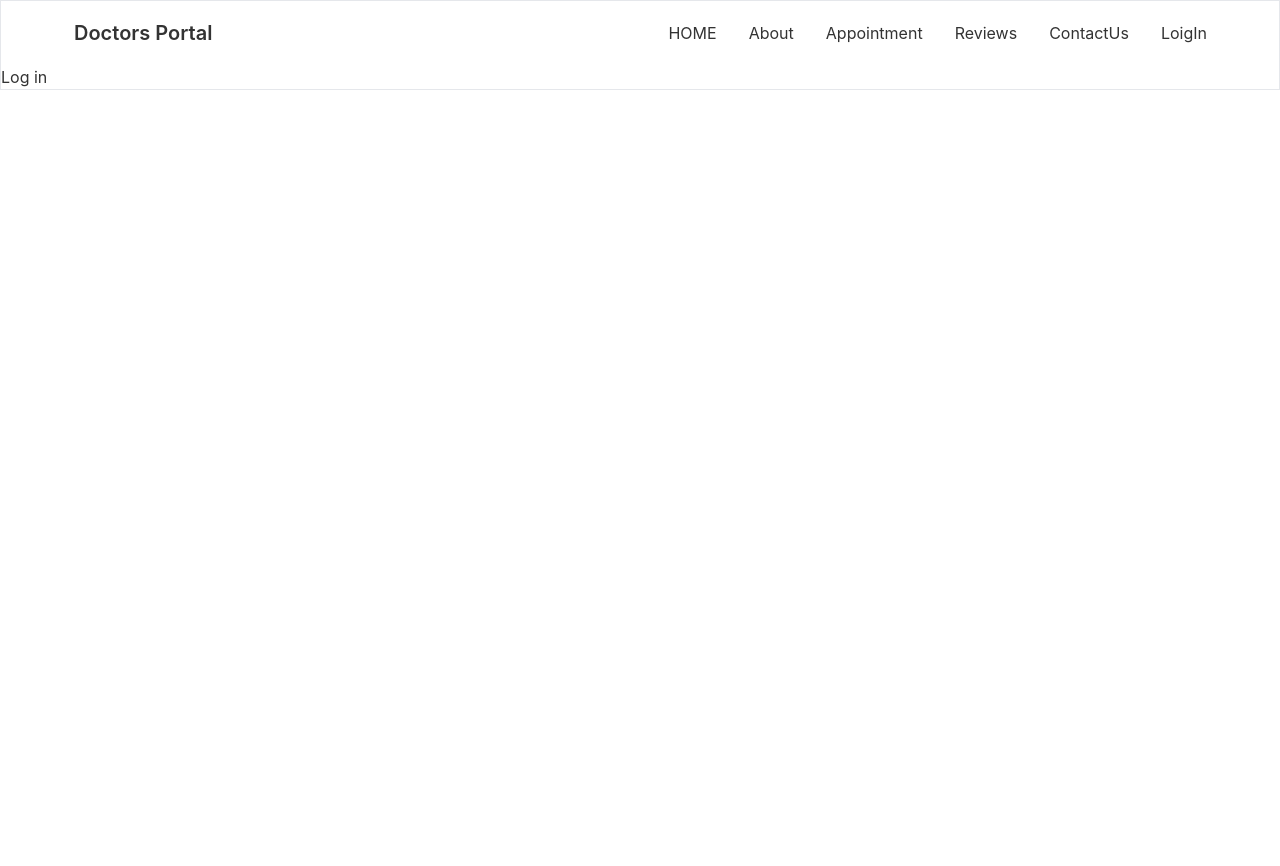
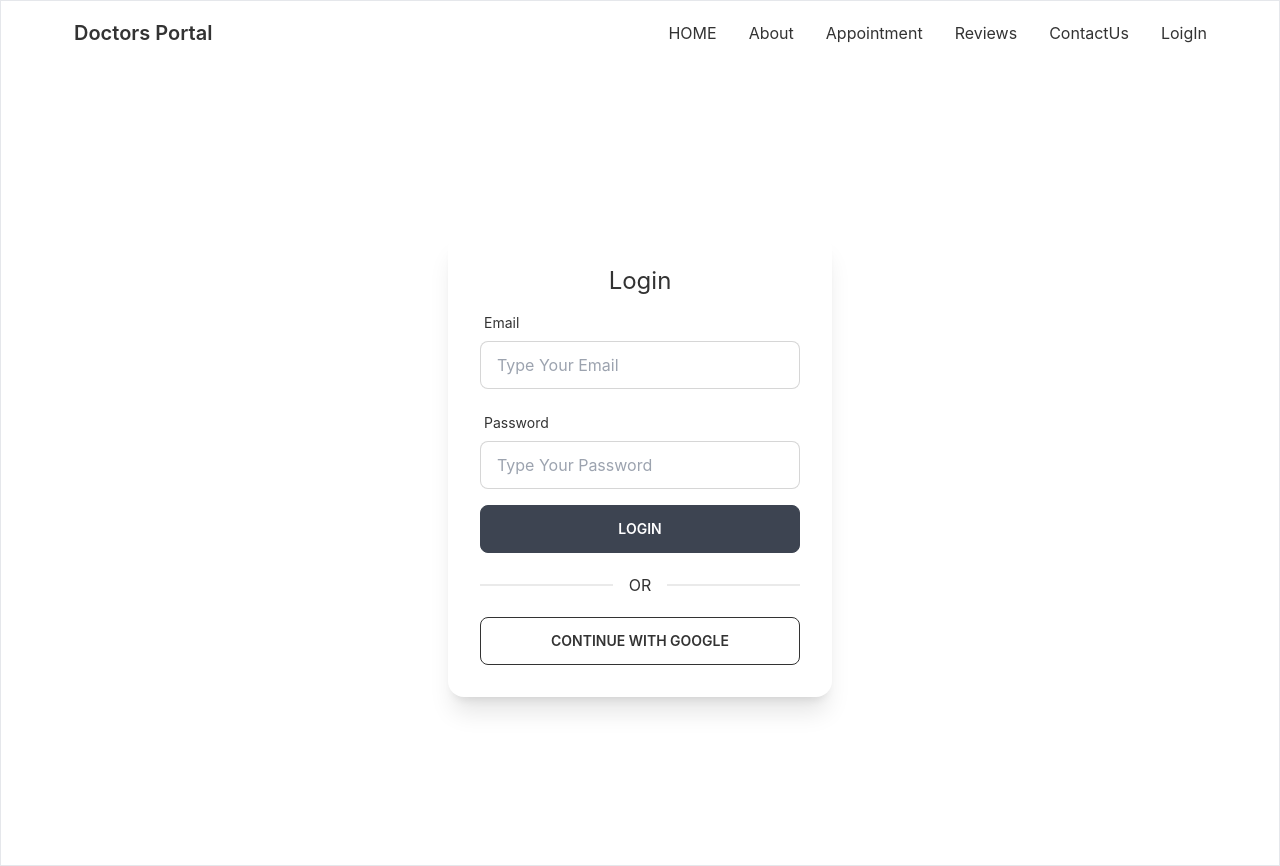
Before and after one commit to MD-MAHBUBUR-RAHMAN/doctor-portal, a React (Create React App) app: page /login in a window 1280 px wide. Before the commit the page ends 800 px from the top, so only its background shows below. Built offline with nearby package versions, Linux system fonts and the light colour scheme; no server answers.

Commit message:
react hook form install and login form create in login component

```diff
--- a/package.json
+++ b/package.json
@@ -13,6 +13,7 @@
     "react-day-picker": "^8.0.4",
     "react-dom": "^18.1.0",
     "react-firebase-hooks": "^5.0.3",
+    "react-hook-form": "^7.31.1",
     "react-router-dom": "^6.3.0",
     "react-scripts": "5.0.1",
     "web-vitals": "^2.1.4"
--- a/src/Page/Login/Login.js
+++ b/src/Page/Login/Login.js
@@ -1,9 +1,105 @@
 import React from "react";
+import { useSignInWithGoogle } from "react-firebase-hooks/auth";
+import auth from "../../firebase.init";
+import { useForm } from "react-hook-form";
 
 const Login = () => {
+  const [signInWithGoogle, user, loading, error] = useSignInWithGoogle(auth);
+  const {
+    register,
+    formState: { errors },
+    handleSubmit,
+  } = useForm();
+  if (user) {
+    console.log(user);
+  }
+
+  const onSubmit = (data) => console.log(data);
   return (
-    <div>
-      <h3>Log in</h3>
+    <div className="h-screen flex justify-center items-center">
+      <div className="card w-96 bg-base-100 shadow-xl">
+        <div className="card-body">
+          <h2 className="text-center text-bold text-2xl">Login</h2>
+          <form onSubmit={handleSubmit(onSubmit)}>
+            <div class="form-control w-full max-w-xs">
+              <label class="label">
+                <span class="label-text">Email</span>
+              </label>
+              <input
+                {...register("email", {
+                  required: {
+                    value: true,
+                    message: "email is requied",
+                  },
+                  pattern: {
+                    value: /[a-z0-9]+@[a-z]+\.[a-z]{2,3}/,
+                    message: "Inpput your valied Email",
+                  },
+                })}
+                type="email"
+                placeholder="Type Your Email"
+                class="input input-bordered w-full max-w-xs"
+              />
+              <label class="label">
+                {errors.email?.type === "required" && (
+                  <span class="label-text-alt text-red-500">
+                    {errors.email.message}
+                  </span>
+                )}
+                {errors.email?.type === "pattern" && (
+                  <span class="label-text-alt text-red-500">
+                    {errors.email.message}
+                  </span>
+                )}
+              </label>
+            </div>
+            <div class="form-control w-full max-w-xs">
+              <label class="label">
+                <span class="label-text">Password</span>
+              </label>
+              <input
+                {...register("password", {
+                  required: {
+                    value: true,
+                    message: "Password is requied",
+                  },
+                  minLength: {
+                    value: 6,
+                    message: "Must be six Character or longer",
+                  },
+                })}
+                type="password"
+                placeholder="Type Your Password"
+                class="input input-bordered w-full max-w-xs"
+              />
+              <label class="label">
+                {errors.password?.type === "required" && (
+                  <span class="label-text-alt text-red-500">
+                    {errors.password.message}
+                  </span>
+                )}
+                {errors.password?.type === "minLength" && (
+                  <span class="label-text-alt text-red-500">
+                    {errors.password.message}
+                  </span>
+                )}
+              </label>
+            </div>
+            <input
+              className="btn w-full max-w-xs text-white"
+              type="submit"
+              value="Login"
+            />
+          </form>
+          <div className="divider">OR</div>
+          <button
+            onClick={() => signInWithGoogle()}
+            className="btn btn-outline"
+          >
+            Continue With Google
+          </button>
+        </div>
+      </div>
     </div>
   );
 };
--- a/src/Page/Shared/Footer.js
+++ b/src/Page/Shared/Footer.js
@@ -11,7 +11,13 @@ const Footer = () => {
         backgroundSize: "cover",
       }}
     >
-      <footer className="footer p-12">
+      <footer
+        // style={{
+        //   backgroundImage: `url(${footer})`,
+        //   backgroundSize: "cover",
+        // }}
+        className="footer p-12"
+      >
         <div>
           <span className="footer-title">Services</span>
           <Link to="" className="link link-hover">
--- a/src/firebase.init.js
+++ b/src/firebase.init.js
@@ -4,7 +4,7 @@ import { getAuth } from "firebase/auth";
 // TODO: Add SDKs for Firebase products that you want to use
 // https://firebase.google.com/docs/web/setup#available-libraries
 
-// Your web app's Firebase configuration
+///// Your web app's Firebase configuration
 const firebaseConfig = {
   apiKey: process.env.REACT_APP_API_KEY,
   authDomain: process.env.REACT_APP_AUTH_DOMAIN,
@@ -13,7 +13,6 @@ const firebaseConfig = {
   messagingSenderId: process.env.REACT_APP_MESSAGINGSENDER_ID,
   appId: process.env.REACT_APP_APP_ID,
 };
-
 // Initialize Firebase
 const app = initializeApp(firebaseConfig);
 const auth = getAuth(app);
```
Also changed, not shown: 1 other file (tests, documents, lock files or other folders).
